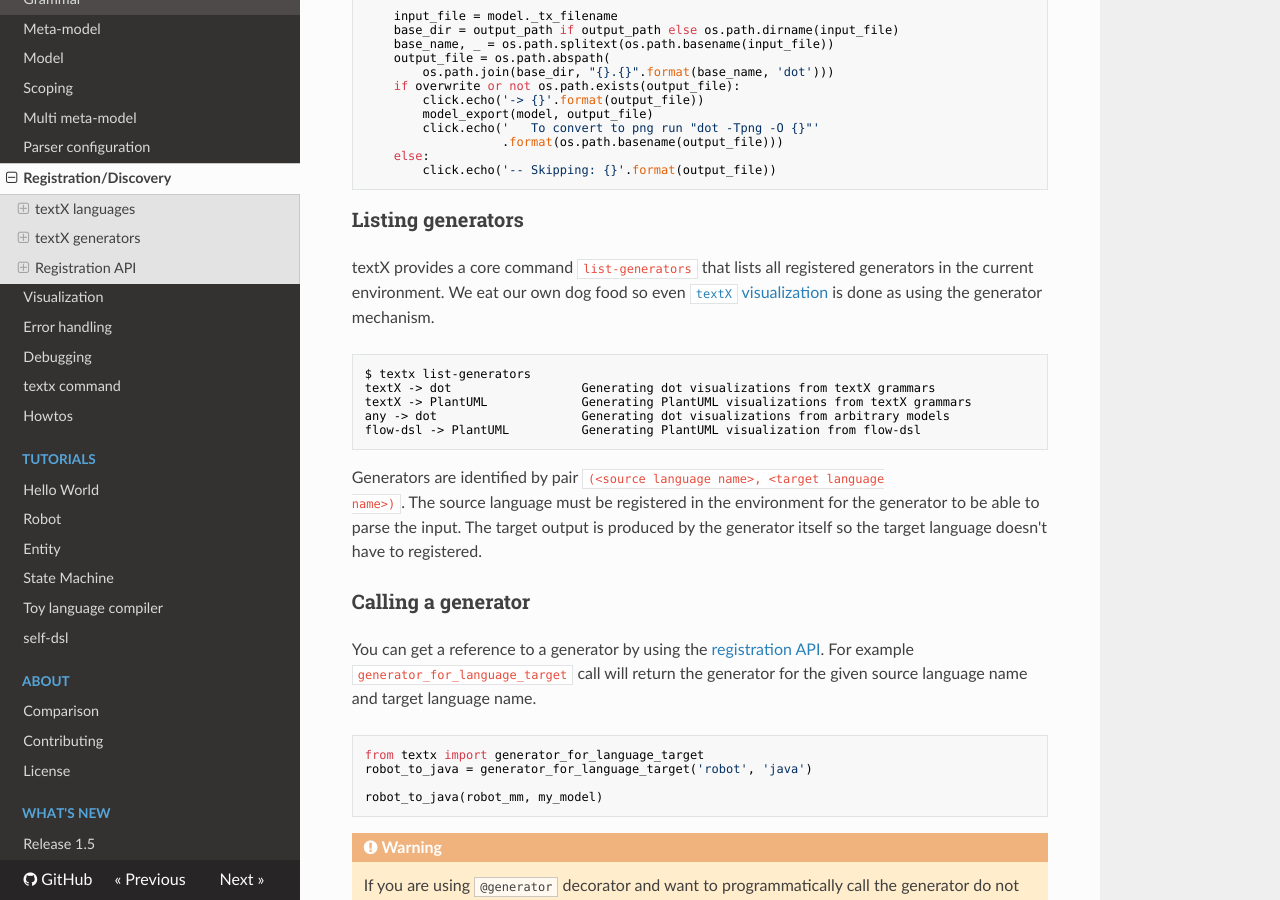
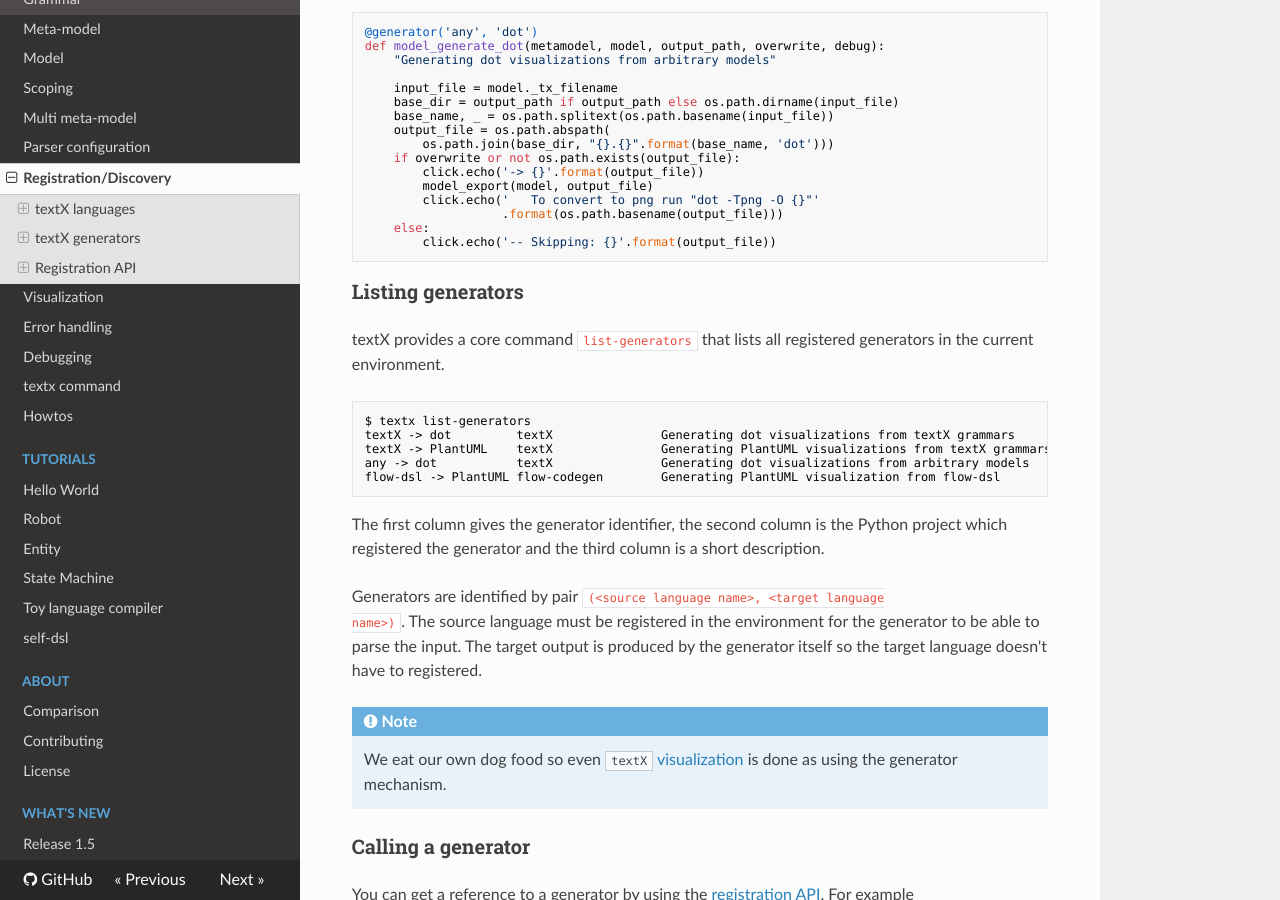
Before and after one commit to textX/textX, an MkDocs documentation site: the page built from docs/registration.md, in a window 1280 px wide and 900 px high, scrolled down 4384 px. Built offline with MkDocs 1.6.1, drawn with Linux system fonts in a browser that asks for light colours; nearby versions of some CDN libraries; comment, search, counter and statistics services are not loaded; some of the changed text lies outside the part shown.

Commit message:
Add lang/gen project_name to list-(languages/generators) output

````diff
--- a/docs/registration.md
+++ b/docs/registration.md
@@ -118,12 +118,16 @@ grammar language is registered as a language using the same mechanism.
 
 ```nohighlight
 $ textx list-languages
-txcl (*.txcl)                 A language for syntax highlight definition.
-textX (*.tx)                  A meta-language for language definition
-types-dsl (*.etype)           An example DSL for simple types definition
-data-dsl (*.edata)            An example DSL for data definition
-flow-dsl (*.eflow)            An example DSL for data flow processing definition
+txcl (*.txcl)         textx-gen-coloring    A language for syntax highlight definition.
+textX (*.tx)          textX                 A meta-language for language definition
+types-dsl (*.etype)   types-dsl             An example DSL for simple types definition
+data-dsl (*.edata)    data-dsl              An example DSL for data definition
+flow-dsl (*.eflow)    flow-dsl              An example DSL for data flow processing definition
 ```
+
+The first column gives the language unique name and filename pattern, the second
+column is the Python project which registered the language and the third column
+is a short description.
 
 You can get a reference to a registered language meta-model in your programs by
 using the [registration API] `metamodel_for_language` call. For example:
@@ -261,23 +265,28 @@ def model_generate_dot(metamodel, model, output_path, overwrite, debug):
 ### Listing generators
 
 textX provides a core command `list-generators` that lists all registered
-generators in the current environment. We eat our own dog food so even [`textX`
-visualization](visualization.md) is done as using the generator mechanism.
-
+generators in the current environment.
 
 ```nohighlight
 $ textx list-generators
-textX -> dot                  Generating dot visualizations from textX grammars
-textX -> PlantUML             Generating PlantUML visualizations from textX grammars
-any -> dot                    Generating dot visualizations from arbitrary models
-flow-dsl -> PlantUML          Generating PlantUML visualization from flow-dsl
+textX -> dot         textX               Generating dot visualizations from textX grammars
+textX -> PlantUML    textX               Generating PlantUML visualizations from textX grammars
+any -> dot           textX               Generating dot visualizations from arbitrary models
+flow-dsl -> PlantUML flow-codegen        Generating PlantUML visualization from flow-dsl
 ```
+
+The first column gives the generator identifier, the second column is the Python
+project which registered the generator and the third column is a short
+description.
 
 Generators are identified by pair `(<source language name>, <target language
 name>)`. The source language must be registered in the environment for the
 generator to be able to parse the input. The target output is produced by the
 generator itself so the target language doesn't have to registered.
 
+!!! note
+    We eat our own dog food so even [`textX` visualization](visualization.md) is
+    done as using the generator mechanism.
 
 
 ### Calling a generator
````
Also changed, not shown: docs/visualization.md (+8 -8 lines), 1 other file.
